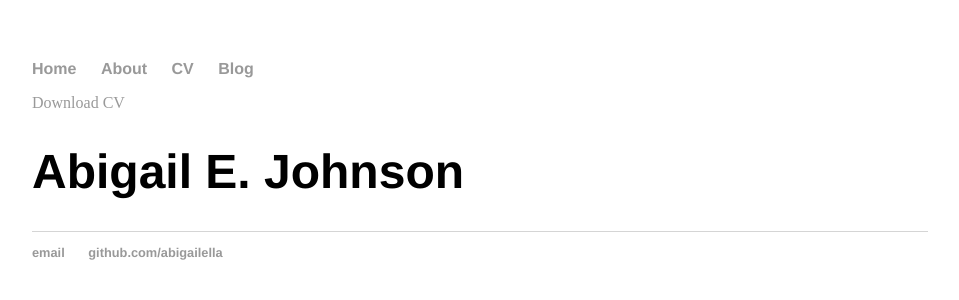
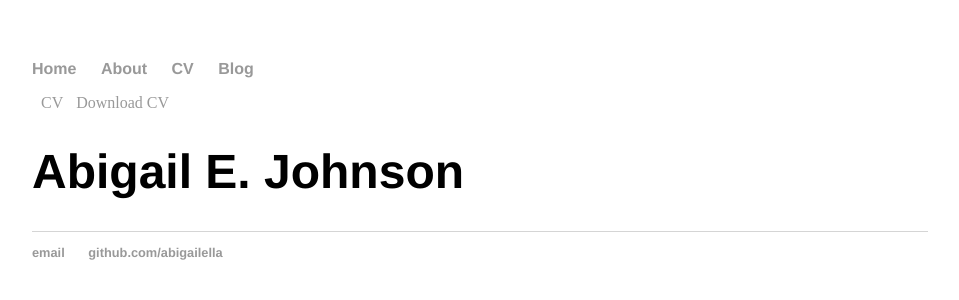
Before and after one commit to abigailella/abigailella.github.io, a Jekyll site: the page cv.html, which Jekyll copies as it is, in a window 1280 px wide. Shown: the top 300 px of the page, without its empty margins (160-1119 px from the left). Built offline with Jekyll 4.4.1, drawn with Linux system fonts in a browser that asks for light colours.

Commit message:
Update cv.html

```diff
--- a/cv.html
+++ b/cv.html
@@ -21,6 +21,7 @@
 <div class="container">
 
   	<div class="cv">
+		<a href="Professional_CV (14).pdf" style="text-decoration:none; margin:1%;">CV</a>
 		<a href="#" class="download" title="Download CV as PDF">Download CV</a>
 					<h1>Abigail E. Johnson</h1>
 
```
